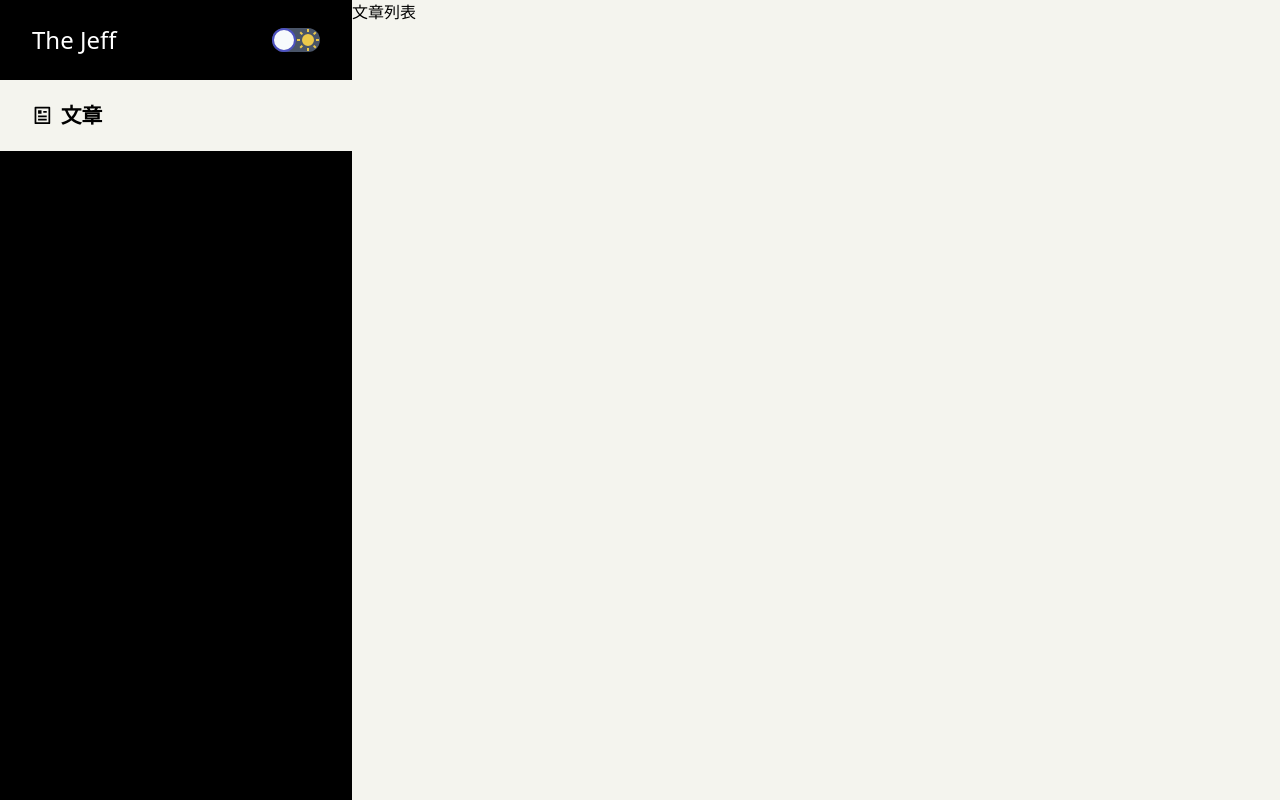
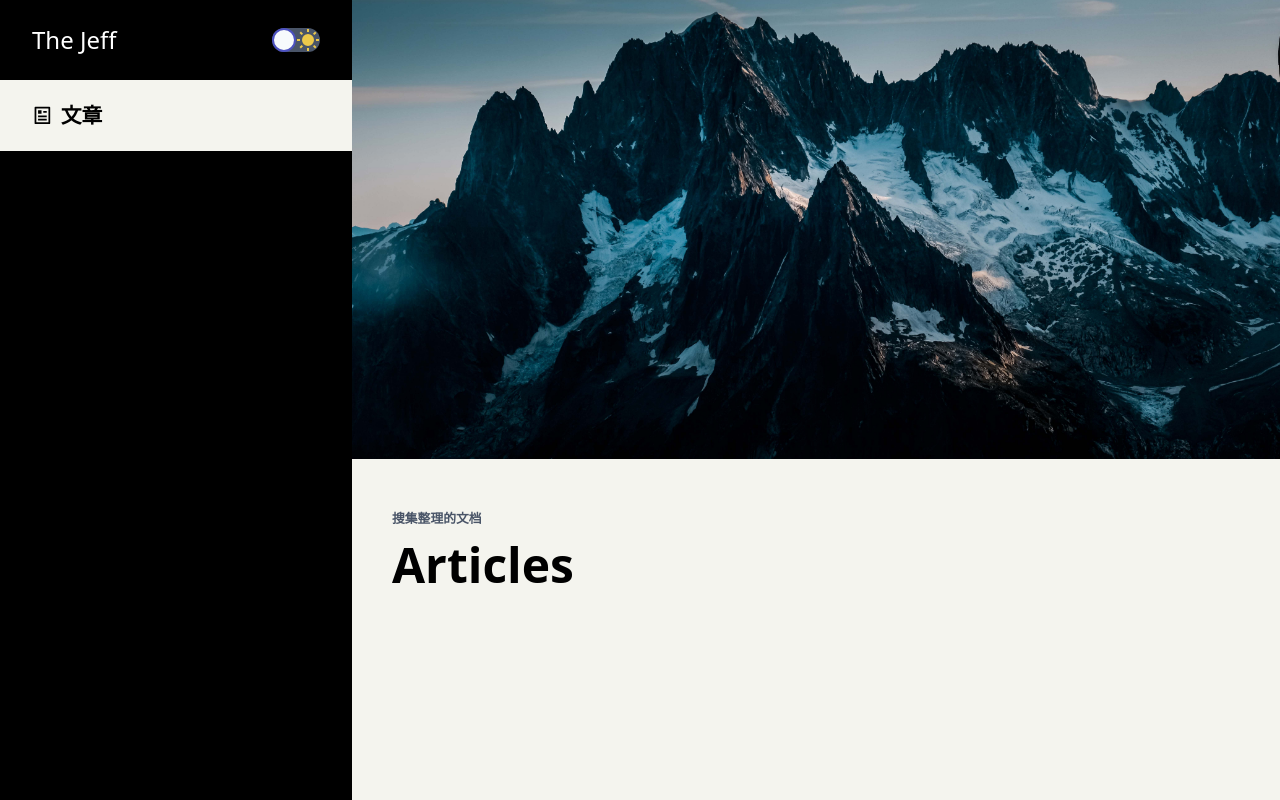
Before and after one commit to jeffchong922/next-website, a Next.js app: page /articles in a window 1280 px wide. Built offline with nearby package versions, Linux system fonts and the light colour scheme.

Commit message:
添加内容背景图、内容标题

```diff
--- a/components/layout.tsx
+++ b/components/layout.tsx
@@ -1,10 +1,17 @@
 import Head from "next/head"
+import Image from 'next/image'
 import { useState, useEffect } from "react"
 import useBoolean from "../hooks/useBoolean"
 import useInterval from "../hooks/useInterval"
 import webStorage from "../utils/web-storage"
 import LayoutHeader from "./layout-header"
 import LayoutMenu from "./layout-menu"
+
+interface LayoutProps {
+  title: string
+  subTitle?: string
+  bgImgSrc?: string
+}
 
 /**
  * 判断当前是否处在某个时间段
@@ -22,10 +29,14 @@ function isDarkModeHours (): boolean {
 
 const initialIntervalDelay = 2000
 const themeKey = 'theme-dark'
+const defaultBgImgSrc = '/images/default-menu-bg.jpg'
 
-const Layout: React.FC = ({
+const Layout: React.FC<LayoutProps> = ({
+  bgImgSrc = defaultBgImgSrc,
+  title, subTitle,
   children
 }) => {
+  const [isImgError, setImgError] = useState(false)
   const [isDarkTheme, setDarkTheme, setLightTheme] = useBoolean(false)
   const [isCloseMenu, setCloseMenu, setOpenMenu] = useBoolean(true)
   const [delay, setDelay] = useState<number | null>(initialIntervalDelay)
@@ -61,6 +72,10 @@ const Layout: React.FC = ({
       : setCloseMenu()
   }
 
+  function handleImageError () {
+    setImgError(true)
+  }
+
   return (
     <>
       <Head>
@@ -71,7 +86,7 @@ const Layout: React.FC = ({
       {/* 头部 */}
       <header
         className={`
-          fixed left-0 top-0 h-20 z-10 bg-black text-white
+          fixed left-0 top-0 h-20 z-20 bg-black text-white
           layout-header
         `}
       >
@@ -81,7 +96,7 @@ const Layout: React.FC = ({
       {/* 侧边栏 */}
       <aside
         className={`
-          fixed left-0 inset-y-0 pt-20 bg-black text-white
+          fixed left-0 inset-y-0 pt-20 bg-black text-white z-10
           layout-aside
         `}
       >
@@ -95,7 +110,22 @@ const Layout: React.FC = ({
           layout-main
         `}
       >
-        {children}
+        {
+          // 地址错误将移除背景图
+          isImgError || <Image
+            className='object-cover'
+            src={bgImgSrc}
+            alt='content-image'
+            onError={handleImageError}
+            width={1920}
+            height={950}
+          />
+        }
+        <div className='p-6 lg:p-10'>
+          { subTitle && <small className='text-gray-700 uppercase font-bold'>{subTitle}</small>}
+          <h1 className='font-bold text-3xl lg:text-5xl'>{title}</h1>
+          {children}
+        </div>
       </main>
       <style jsx>{`
         .layout-header {
--- a/pages/articles/index.tsx
+++ b/pages/articles/index.tsx
@@ -2,8 +2,7 @@ import Layout from '../../components/layout'
 
 export default function ArticleList () {
   return (
-    <Layout>
-      <div>文章列表</div>
+    <Layout title='Articles' subTitle='搜集整理的文档'>
     </Layout>
   )
 }
--- a/pages/index.tsx
+++ b/pages/index.tsx
@@ -2,8 +2,7 @@ import Layout from '../components/layout'
 
 export default function Home() {
   return (
-    <Layout>
-      <div>内容区域</div>
+    <Layout title='The Jeff'>
     </Layout>
   )
 }
```
Also changed, not shown: public/images/default-menu-bg.jpg (added).
